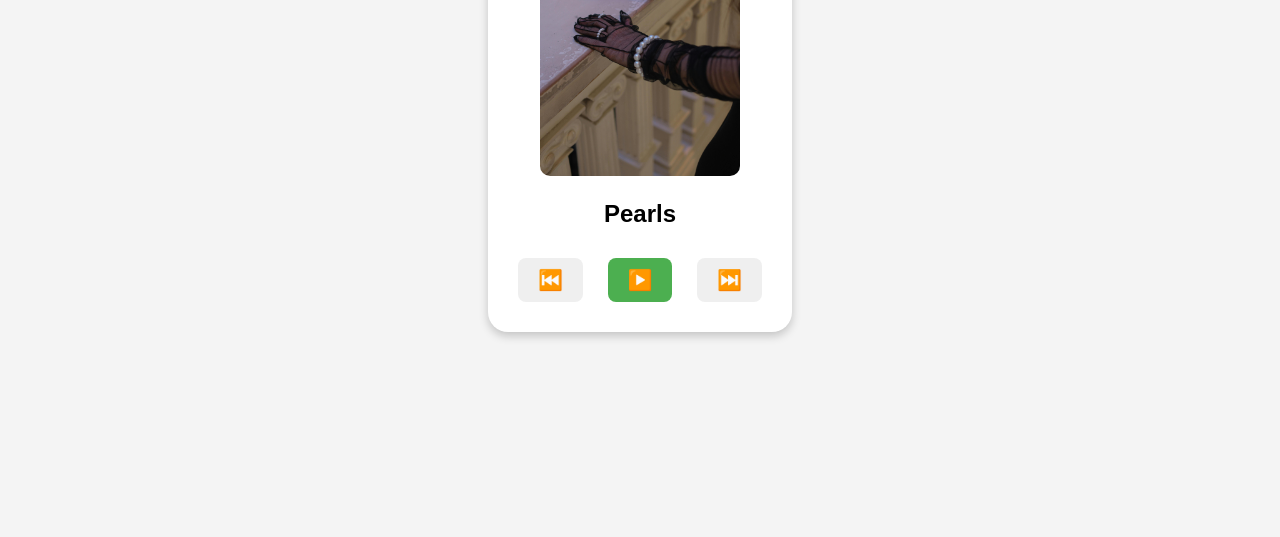
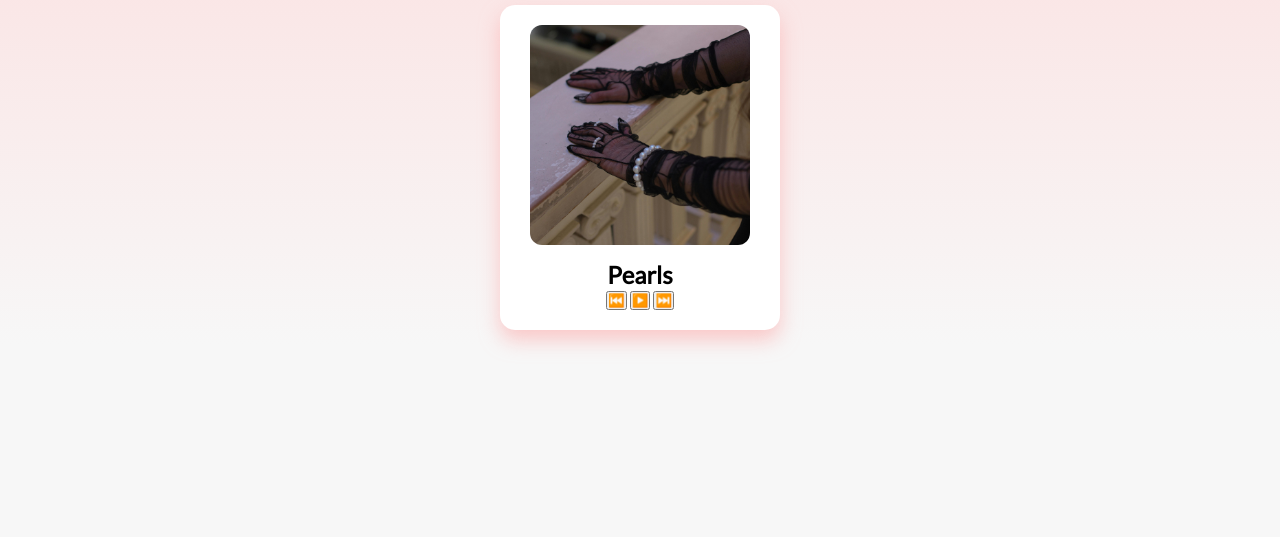
Before and after one commit to jacksonir-ship-it/music-player, a plain HTML site: page index.html in a window 1280 px wide. Shown: the part 263-800 px from the top of the page. Drawn offline with Linux system fonts and the light colour scheme.

Commit message:
Update style.css
okay

```diff
--- a/style.css
+++ b/style.css
@@ -1,33 +1,61 @@
-body {
-  font-family: Arial, sans-serif;
-  background: #f4f4f4;
-  text-align: center;
-  padding: 30px;
+/* =========================
+   Music Player Styles
+   ========================= */
+
+/* Import Google Font */
+@import url('https://fonts.googleapis.com/css?family=Lato&display=swap');
+
+/* Reset and box-sizing */
+* {
+  box-sizing: border-box;
+  margin: 0;
+  padding: 0;
 }
 
+/* Body styling */
+body {
+  font-family: 'Lato', sans-serif;
+  background: linear-gradient(0deg, #f7f7f7 24%, #fcdddd 92%);
+  display: flex;
+  flex-direction: column;
+  align-items: center;
+  justify-content: center;
+  min-height: 100vh;
+}
+
+/* Main title */
+h1 {
+  margin-bottom: 20px;
+  text-align: center;
+  color: #333;
+}
+
+/* Player container */
 .player {
   background: #fff;
-  border-radius: 20px;
-  padding: 20px;
-  display: inline-block;
-  box-shadow: 0px 4px 10px rgba(0,0,0,0.2);
+  border-radius: 15px;
+  box-shadow: 0 10px 20px rgba(252, 169, 169, 0.6);
+  padding: 20px 30px;
+  display: flex;
+  flex-direction: column;
+  align-items: center;
 }
 
-.player img {
-  width: 200px;
-  border-radius: 10px;
+/* Album art */
+.player img#song-image {
+  width: 220px;
+  height: 220px;
+  border-radius: 12px;
+  object-fit: cover;
+  margin-bottom: 15px;
+  transition: transform 0.3s ease;
 }
 
-.controls button {
-  font-size: 20px;
-  margin: 10px;
-  padding: 10px 20px;
-  border: none;
-  border-radius: 8px;
-  cursor: pointer;
+/* Optional: rotate while playing */
+.player.playing img#song-image {
+  animation: rotate 5s linear infinite;
 }
 
-#play {
-  background: #4CAF50;
-  color: white;
-}
+@keyframes rotate {
+  from { transform: rotate(0deg); }
+  to { transform: rotate(360deg);
```
